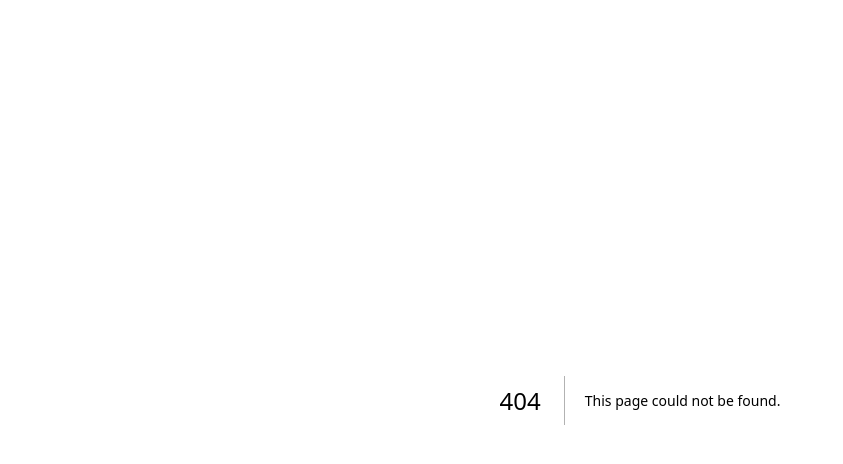
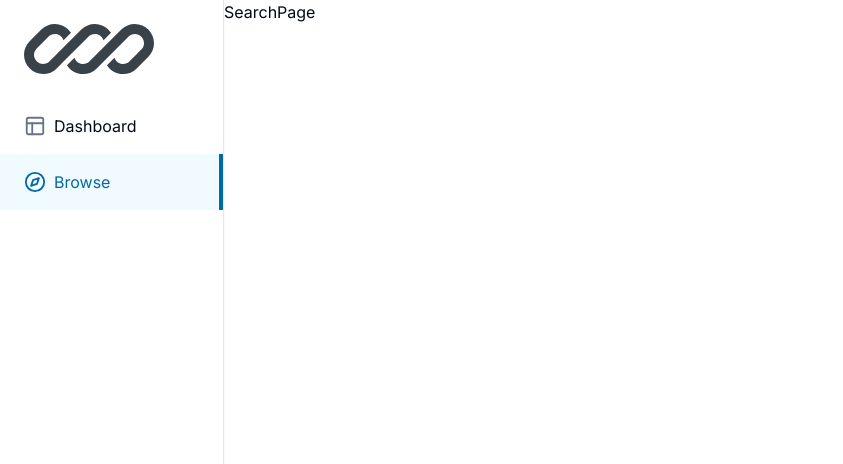
Before and after one commit to shashwatw/LMS_v1, a Next.js app: page /search in a window 1280 px wide. Before the commit this address had no page. Shown: the top 464 px of the page, without its empty margins (0-843 px from the left). Built offline with nearby package versions, Linux system fonts and the light colour scheme.

Commit message:
Sidebar layout

```diff
--- /dev/null
+++ b/app/(dashboard)/(routes)/search/page.tsx
@@ -0,0 +1,7 @@
+import React from "react";
+
+const SearchPage = () => {
+  return <div>SearchPage</div>;
+};
+
+export default SearchPage;
--- /dev/null
+++ b/app/(dashboard)/_components/Logo.tsx
@@ -0,0 +1,5 @@
+import Image from "next/image";
+
+export const Logo = () => {
+  return <Image height={130} width={130} alt="logo" src="/logo.svg" />;
+};
--- /dev/null
+++ b/app/(dashboard)/_components/Sidebar.tsx
@@ -0,0 +1,15 @@
+import { Logo } from "./Logo";
+import { SidebarRoutes } from "./SidebarRoutes";
+
+export const Sidebar = () => {
+  return (
+    <div className="h-full border-r flex flex-col overflow-y-auto bg-white shadow-sm">
+      <div className="p-6">
+        <Logo />
+      </div>
+      <div className="flex flex-col w-full">
+        <SidebarRoutes />
+      </div>
+    </div>
+  );
+};
--- /dev/null
+++ b/app/(dashboard)/_components/SidebarItem.tsx
@@ -0,0 +1,51 @@
+"use client";
+
+import { cn } from "@/lib/utils";
+import { LucideIcon } from "lucide-react";
+import { usePathname, useRouter } from "next/navigation";
+
+interface SidebarItemProps {
+  icon: LucideIcon;
+  label: string;
+  href: string;
+}
+
+export const SidebarItem = ({ icon: Icon, label, href }: SidebarItemProps) => {
+  const pathname = usePathname();
+  const router = useRouter();
+
+  const isActive =
+    (pathname === "/" && href === "/") ||
+    pathname === href ||
+    pathname?.startsWith(`${href}/`);
+
+  const onClick = () => {
+    router.push(href);
+  };
+
+  return (
+    <button
+      onClick={onClick}
+      type="button"
+      className={cn(
+        "flex items-center gap-x-2 test-slate-500 text-sm-font-[500] pl-6 transition-all hover:text-slate-600 hover:bg-slate-300/20",
+        isActive &&
+          "text-sky-700 bg-sky-200/20 hover:bg-sky-200/20 hover:text-sky-700"
+      )}
+    >
+      <div className="flex items-center gap-x-2 py-4">
+        <Icon
+          size={22}
+          className={cn("text-slate-500", isActive && "text-sky-700")}
+        />
+        {label}
+      </div>
+      <div
+        className={cn(
+          "ml-auto opacity-0 border-2 border-sky-700 h-full transition-all",
+          isActive && "opacity-100"
+        )}
+      />
+    </button>
+  );
+};
--- /dev/null
+++ b/app/(dashboard)/_components/SidebarRoutes.tsx
@@ -0,0 +1,34 @@
+"use client";
+
+import { Layout, Compass } from "lucide-react";
+import { SidebarItem } from "./SidebarItem";
+
+const guestRoutes = [
+  {
+    icon: Layout,
+    label: "Dashboard",
+    href: "/",
+  },
+  {
+    icon: Compass,
+    label: "Browse",
+    href: "/search",
+  },
+];
+
+export const SidebarRoutes = () => {
+  const routes = guestRoutes;
+
+  return (
+    <div className="flex flex-col w-full">
+      {routes.map((route) => (
+        <SidebarItem
+          key={route.href}
+          icon={route.icon}
+          label={route.label}
+          href={route.href}
+        />
+      ))}
+    </div>
+  );
+};
--- /dev/null
+++ b/app/(dashboard)/layout.tsx
@@ -0,0 +1,14 @@
+import { Sidebar } from "./_components/Sidebar";
+
+const DashboardLayout = ({ children }: { children: React.ReactNode }) => {
+  return (
+    <div className="h-full">
+      <div className="hidden md:flex h-full w-56 flex-col fixed insert-y-0 z-50">
+        <Sidebar />
+      </div>
+      <main className="md:pl-56 h-full">{children}</main>
+    </div>
+  );
+};
+
+export default DashboardLayout;
```
Also changed, not shown: public/logo.svg (added).
